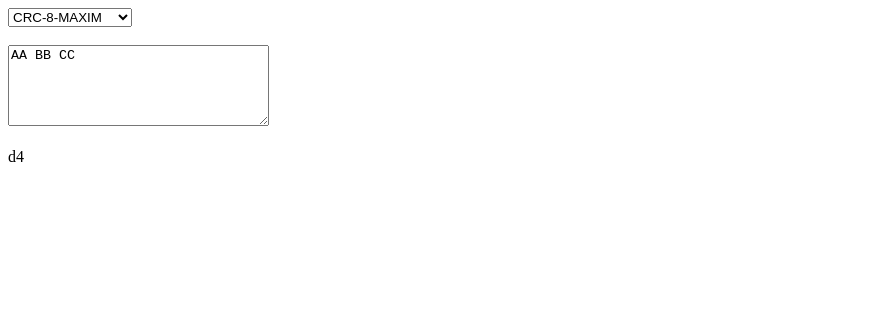
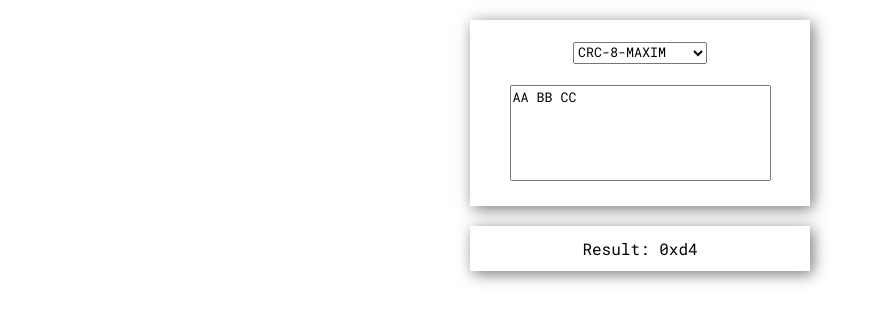
Before and after one commit to RisBerry/RisBerry.github.io, a plain HTML site: page index.html in a window 1280 px wide. Shown: the whole page, without its empty margins (0-878 px from the left). Drawn offline with Linux system fonts and the light colour scheme.

Commit message:
Too much CSS

```diff
--- a/crc.js
+++ b/crc.js
@@ -80,7 +80,7 @@ function updateArea() {
   if (checkInput(input)) {
     var data = input.split(" ").filter(i => i);
     data = data.map((e) => parseInt(e, 16));
-    outputArea.innerHTML = algo.getCrc(data).toString(16);
+    outputArea.innerHTML = "Result: 0x" + algo.getCrc(data).toString(16);
   } else {
     outputArea.innerHTML = "ERROR: Input seqence is not int hex format!";
   }
--- a/index.html
+++ b/index.html
@@ -3,8 +3,34 @@
   <head>
     <title>Stupid CRC</title>
     <script src="crc.js"></script>
+    <link rel="preconnect" href="https://fonts.googleapis.com">
+    <link rel="preconnect" href="https://fonts.gstatic.com" crossorigin>
+    <link href="https://fonts.googleapis.com/css2?family=Roboto+Mono:ital,wght@0,100..700;1,100..700&display=swap" rel="stylesheet">
+    <style>
+      * {
+        font-family: "Roboto Mono", monospace;
+        font-optical-sizing: auto;
+        font-weight: <weight>;
+        font-style: normal;
+      }
+
+      textarea {
+        resize: none;
+      }
+
+      .areas {
+        width: 340px;
+        margin-inline: auto;
+        justify-content: center;
+        text-align: center;
+        min-height: 34pt;
+        margin-top: 20px;
+        box-shadow: 3px 3px 15px #777;
+      }
+    </style>
   </head>
   <body>
+    <div class="areas" style="padding-top:20px">
       <select name="crcAlgo" id="crcAlgo" onchange="updateArea()">
         <option value="crc8">CRC-8-MAXIM</option>
         <option value="crc10">CRC-10</option>
@@ -22,6 +48,12 @@
 
       <br></br>
 
-    <div id="algoOutput">Wait for it...</div>
+    </div>
+
+    <div class="areas" style="display: table;">
+      <div id="algoOutput" style="display: table-cell; vertical-align: middle;">
+        Wait for it...
+      </div>
+    </div>
   </body>
 </html>
```
Lines whose indentation alone changed are shown as unchanged.
